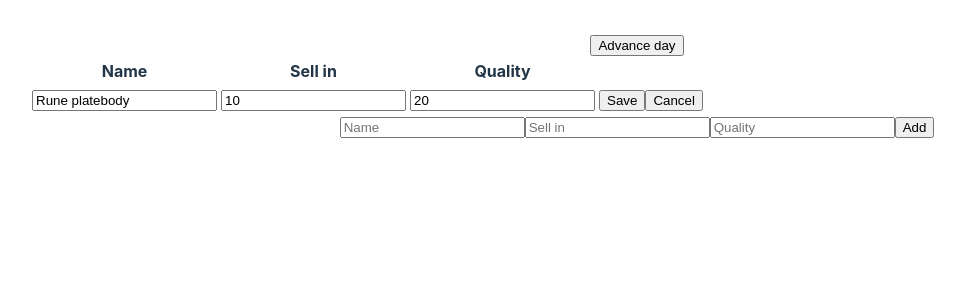
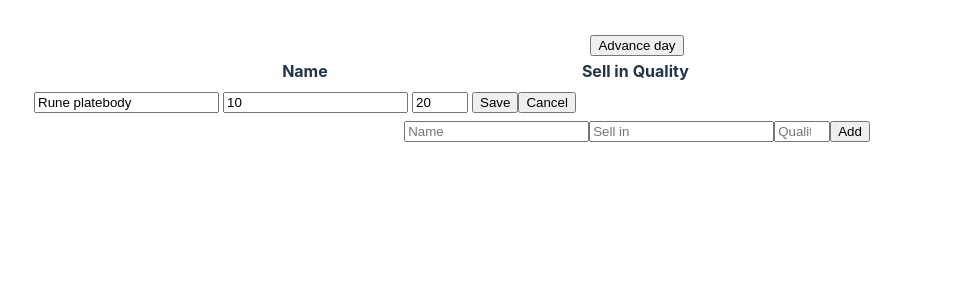
Before and after one commit to domnantas/gilded-rose, a React (Vite) app: page / in a window 1280 px wide. Both pictures are taken after a click on the button "Edit". Shown: the top 300 px of the page, without its empty margins (3-968 px from the left). Built offline with nearby package versions, Linux system fonts and the light colour scheme.

Commit message:
Simplify edit mode and pass whole item to editing functions

```diff
--- a/src/components/gilded-rose/Inventory.tsx
+++ b/src/components/gilded-rose/Inventory.tsx
@@ -1,20 +1,11 @@
+import { useState } from "react";
 import { GildedRose, Item } from "@/lib/gilded-rose/gilded-rose";
-import { FormEvent, useState } from "react";
-import { InventoryItem } from "./InventoryItem";
-import { nanoid } from "nanoid";
-
-interface FormElements extends HTMLFormControlsCollection {
-  nameInput: HTMLInputElement;
-  sellInInput: HTMLInputElement;
-  qualityInput: HTMLInputElement;
-}
-interface AddFormElement extends HTMLFormElement {
-  readonly elements: FormElements;
-}
+import { InventoryItem } from "@/components/gilded-rose/InventoryItem";
+import { InventoryAddForm } from "@/components/gilded-rose/InventoryAddForm";
 
 export const Inventory = () => {
   const [items, setItems] = useState<Item[]>([
-    new Item(nanoid(), "Rune platebody", 10, 20),
+    new Item("Rune platebody", 10, 20),
   ]);
 
   const inventory = new GildedRose(items);
@@ -24,33 +15,14 @@ export const Inventory = () => {
     setItems([...updatedItems]);
   };
 
-  const handleAddFormSubmit = (event: FormEvent<AddFormElement>) => {
-    event.preventDefault();
-
-    const formElements = event.currentTarget.elements;
-
-    setItems([
-      ...items,
-      new Item(
-        nanoid(),
-        formElements.nameInput.value,
-        Number(formElements.sellInInput.value),
-        Number(formElements.qualityInput.value)
-      ),
-    ]);
-
-    event.currentTarget.reset();
+  const handleAdd = (item: Item) => {
+    setItems([...items, item]);
   };
 
-  const handleEditSave = (
-    id: Item["id"],
-    name: Item["name"],
-    sellIn: Item["sellIn"],
-    quality: Item["quality"]
-  ) => {
+  const handleEditSave = (editedItem: Item) => {
     const updatedItems = items.map((item) => {
-      if (item.id === id) {
-        return { ...item, id, name, sellIn, quality };
+      if (item.id === editedItem.id) {
+        return editedItem;
       }
 
       return item;
@@ -82,12 +54,9 @@ export const Inventory = () => {
           {inventory.items.map((item) => {
             return (
               <InventoryItem
-                key={`${item.id}-${item.sellIn}-${item.quality}`}
-                id={item.id}
-                name={item.name}
-                sellIn={item.sellIn}
-                quality={item.quality}
-                onSave={handleEditSave}
+                key={item.id}
+                item={item}
+                onEditSave={handleEditSave}
                 onRemove={handleRemove}
               />
             );
@@ -95,12 +64,7 @@ export const Inventory = () => {
         </tbody>
       </table>
 
-      <form onSubmit={handleAddFormSubmit}>
-        <input type="text" placeholder="Name" id="nameInput" />
-        <input type="number" placeholder="Sell in" id="sellInInput" />
-        <input type="number" placeholder="Quality" id="qualityInput" />
-        <button type="submit">Add</button>
-      </form>
+      <InventoryAddForm onAdd={handleAdd} />
     </div>
   );
 };
--- /dev/null
+++ b/src/components/gilded-rose/InventoryAddForm.tsx
@@ -0,0 +1,48 @@
+import { FormEvent } from "react";
+import { Item } from "@/lib/gilded-rose/gilded-rose";
+
+interface FormElements extends HTMLFormControlsCollection {
+  nameInput: HTMLInputElement;
+  sellInInput: HTMLInputElement;
+  qualityInput: HTMLInputElement;
+}
+interface AddFormElement extends HTMLFormElement {
+  readonly elements: FormElements;
+}
+
+interface InventoryAddFormProps {
+  onAdd?: (item: Item) => void;
+}
+
+export const InventoryAddForm = ({ onAdd }: InventoryAddFormProps) => {
+  const handleAddFormSubmit = (event: FormEvent<AddFormElement>) => {
+    event.preventDefault();
+
+    const formElements = event.currentTarget.elements;
+
+    onAdd?.(
+      new Item(
+        formElements.nameInput.value,
+        Number(formElements.sellInInput.value),
+        Number(formElements.qualityInput.value)
+      )
+    );
+
+    event.currentTarget.reset();
+  };
+
+  return (
+    <form onSubmit={handleAddFormSubmit}>
+      <input type="text" placeholder="Name" id="nameInput" />
+      <input type="number" placeholder="Sell in" id="sellInInput" />
+      <input
+        type="number"
+        placeholder="Quality"
+        id="qualityInput"
+        min={0}
+        max={80}
+      />
+      <button type="submit">Add</button>
+    </form>
+  );
+};
--- a/src/components/gilded-rose/InventoryItem.tsx
+++ b/src/components/gilded-rose/InventoryItem.tsx
@@ -1,49 +1,87 @@
 import { Item } from "@/lib/gilded-rose/gilded-rose";
+import { clamp } from "lodash-es";
 import { useState } from "react";
 
 interface InventoryItemProps {
-  id: Item["id"];
-  name: Item["name"];
-  sellIn: Item["sellIn"];
-  quality: Item["quality"];
-  onSave?: (
-    id: Item["id"],
-    name: Item["name"],
-    sellIn: Item["sellIn"],
-    quality: Item["quality"]
-  ) => void;
+  item: Item;
+  onEditSave?: (item: Item) => void;
   onRemove?: (id: Item["id"]) => void;
 }
 
 export const InventoryItem = ({
-  id,
-  name,
-  sellIn,
-  quality,
-  onSave,
+  item,
+  onEditSave,
   onRemove,
 }: InventoryItemProps) => {
   const [isEditMode, setIsEditMode] = useState(false);
-  const [nameInput, setNameInput] = useState(name);
-  const [sellInInput, setSellInInput] = useState(sellIn);
-  const [qualityInput, setQualityInput] = useState(quality);
 
-  const handleSaveClick = () => {
+  const handleSaveClick = (item: Item) => {
     setIsEditMode(false);
-    onSave?.(id, nameInput, sellInInput, qualityInput);
+    onEditSave?.(item);
   };
 
   const handleCancelClick = () => {
     setIsEditMode(false);
-    setNameInput(name);
-    setSellInInput(sellIn);
-    setQualityInput(quality);
   };
 
   return (
     <tr>
       {isEditMode ? (
-        <>
+        <EditModeRow
+          item={item}
+          onSaveClick={handleSaveClick}
+          onCancelClick={handleCancelClick}
+        />
+      ) : (
+        <ViewModeRow
+          item={item}
+          onEditClick={() => setIsEditMode(true)}
+          onRemoveClick={(id) => onRemove?.(id)}
+        />
+      )}
+    </tr>
+  );
+};
+
+interface ViewModeRowProps {
+  item: Item;
+  onEditClick?: () => void;
+  onRemoveClick?: (id: Item["id"]) => void;
+}
+
+const ViewModeRow = ({
+  item,
+  onEditClick,
+  onRemoveClick,
+}: ViewModeRowProps) => (
+  <tr>
+    <td>{item.name}</td>
+    <td>{item.sellIn}</td>
+    <td>{item.quality}</td>
+    <td>
+      <button onClick={() => onEditClick?.()}>Edit</button>
+      <button onClick={() => onRemoveClick?.(item.id)}>Remove</button>
+    </td>
+  </tr>
+);
+
+interface EditModeRowProps {
+  item: Item;
+  onSaveClick?: (item: Item) => void;
+  onCancelClick?: () => void;
+}
+
+const EditModeRow = ({
+  item,
+  onSaveClick,
+  onCancelClick,
+}: EditModeRowProps) => {
+  const [nameInput, setNameInput] = useState(item.name);
+  const [sellInInput, setSellInInput] = useState(item.sellIn);
+  const [qualityInput, setQualityInput] = useState(item.quality);
+
+  return (
+    <tr>
       <td>
         <input
           type="text"
@@ -65,25 +103,25 @@ export const InventoryItem = ({
           type="number"
           placeholder="Quality"
           value={qualityInput}
-              onChange={(event) => setQualityInput(Number(event.target.value))}
+          min={0}
+          max={80}
+          onChange={(event) =>
+            setQualityInput(clamp(Number(event.target.value), 0, 80))
+          }
         />
       </td>
       <td>
-            <button onClick={handleSaveClick}>Save</button>
-            <button onClick={handleCancelClick}>Cancel</button>
+        <button
+          onClick={() =>
+            onSaveClick?.(
+              new Item(nameInput, sellInInput, qualityInput, item.id)
+            )
+          }
+        >
+          Save
+        </button>
+        <button onClick={() => onCancelClick?.()}>Cancel</button>
       </td>
-        </>
-      ) : (
-        <>
-          <td>{name}</td>
-          <td>{sellIn}</td>
-          <td>{quality}</td>
-          <td>
-            <button onClick={() => setIsEditMode(true)}>Edit</button>
-            <button onClick={() => onRemove?.(id)}>Remove</button>
-          </td>
-        </>
-      )}
     </tr>
   );
 };
--- a/src/lib/gilded-rose/gilded-rose.ts
+++ b/src/lib/gilded-rose/gilded-rose.ts
@@ -1,3 +1,5 @@
+import { nanoid } from "nanoid";
+
 export class Item {
   id: string;
   name: string;
@@ -5,12 +7,12 @@ export class Item {
   quality: number;
 
   constructor(
-    id: Item["id"],
     name: Item["name"],
     sellIn: Item["sellIn"],
-    quality: Item["quality"]
+    quality: Item["quality"],
+    id?: Item["id"]
   ) {
-    this.id = id;
+    this.id = id ?? nanoid();
     this.name = name;
     this.sellIn = sellIn;
     this.quality = quality;
```
Also changed, not shown: 1 other file (tests, documents, lock files or other folders). Lines whose indentation alone changed are shown as unchanged.
